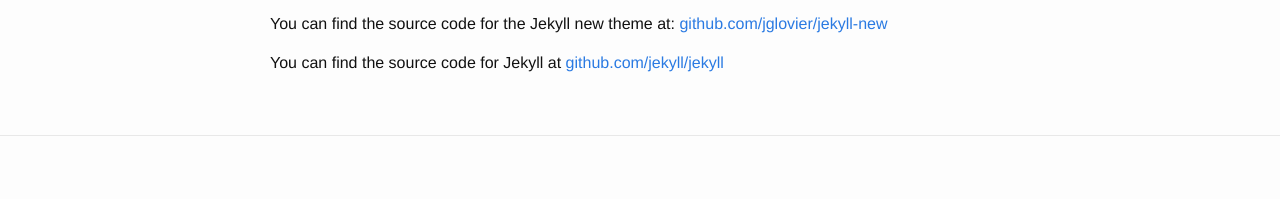
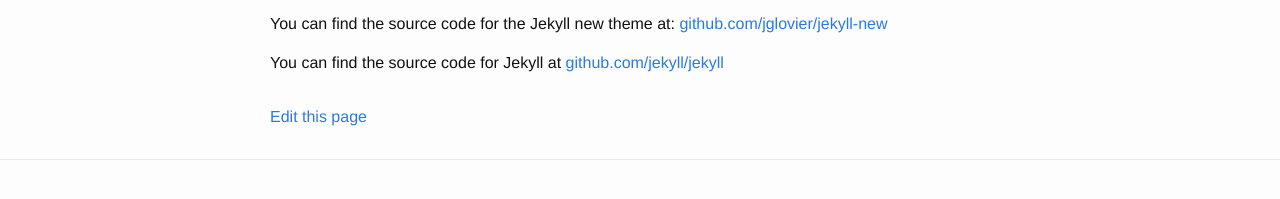
Before and after one commit to wdidc/wdidc.org, a Jekyll site: the page built from about.md, in a window 1280 px wide. Shown: the part 215-414 px from the top of the page. Built offline with Jekyll 4.4.1, drawn with Linux system fonts in a browser that asks for light colours.

Commit message:
add link to edit page

```diff
--- a/_layouts/default.html
+++ b/_layouts/default.html
@@ -15,7 +15,6 @@
 </head>
 
   <body>
-
 <header class="site-header">
 
   <div class="wrapper">
@@ -47,6 +46,7 @@
     <div class="page-content">
       <div class="wrapper">
         {{ content }}
+	<a href='https://github.com/wdidc/wdidc.org/tree/gh-pages/{{page.path}}'>Edit this page</a>
       </div>
     </div>
 
```
